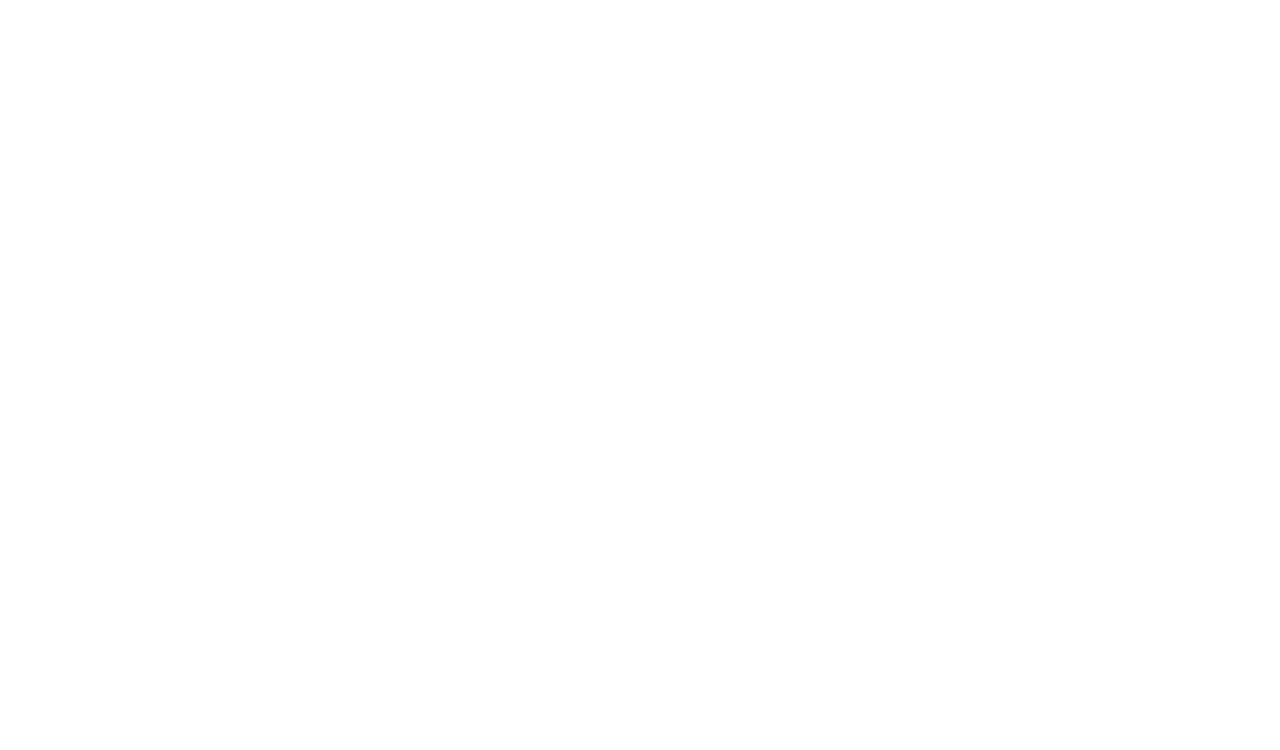
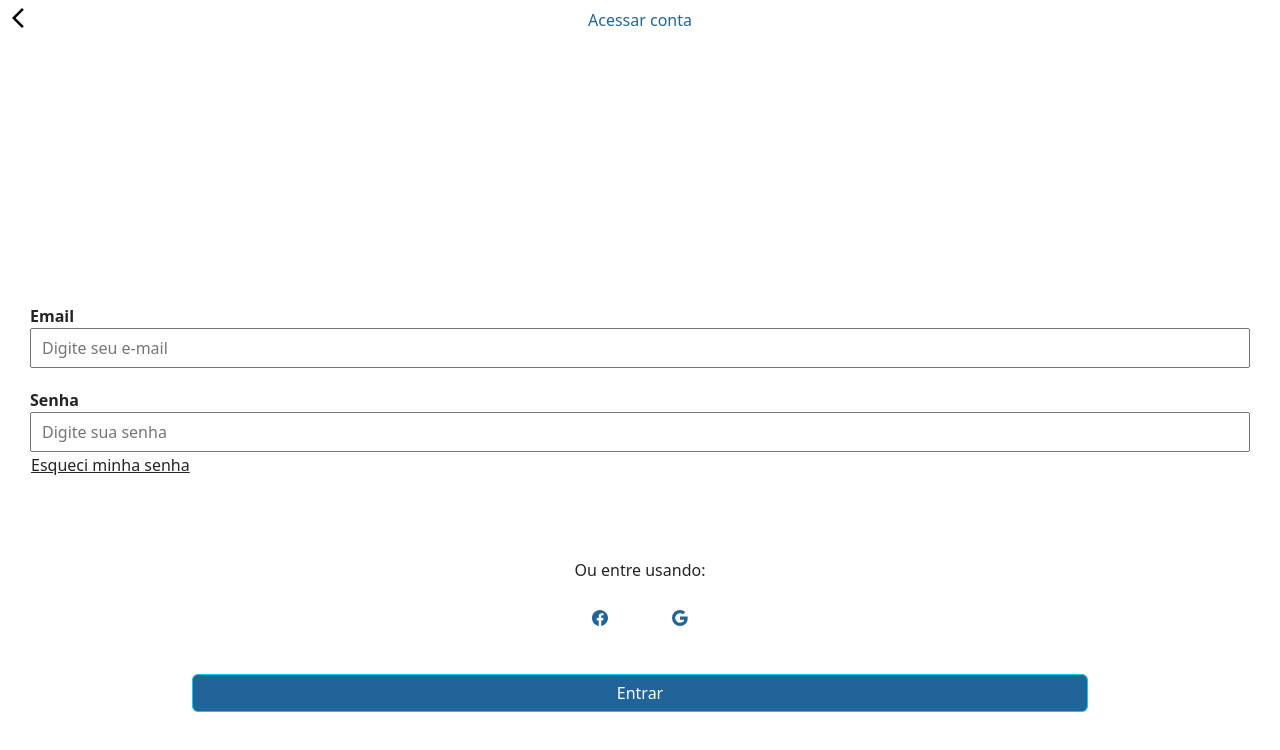
Before and after one commit to Laub3/easy-carros-faculdade, a plain HTML site: page pages/login.html in a window 1280 px wide. Drawn offline with nearby package versions, Linux system fonts and the light colour scheme.

Commit message:
added login page

```diff
--- a/pages/login.html
+++ b/pages/login.html
@@ -3,9 +3,63 @@
 <head>
     <meta charset="UTF-8">
     <meta name="viewport" content="width=device-width, initial-scale=1.0">
-    <title>Document</title>
+    <link href="https://cdn.jsdelivr.net/npm/bootstrap@5.3.2/dist/css/bootstrap.min.css" rel="stylesheet" integrity="sha384-T3c6CoIi6uLrA9TneNEoa7RxnatzjcDSCmG1MXxSR1GAsXEV/Dwwykc2MPK8M2HN" crossorigin="anonymous">
+    <link rel="stylesheet" href="https://fonts.googleapis.com/css2?family=Material+Symbols+Outlined:opsz,wght,FILL,GRAD@24,400,0,0" />
+    <title>Login</title>
+    <script>
+    function redirectToIndex() {
+        document.getElementById("redirectToIndex").onclick = function () {
+        location.href = "/index.html";
+        };
+    }
+    function redirectToHome() {
+        document.getElementById("redirectToHome").onclick = function () {
+        location.href = "/pages/home.html";
+        };
+    }
+    </script>
 </head>
 <body>
-
+    <div>
+        <div style="display: flex; justify-content: space-between; width: 100%; margin-bottom: 20%;">
+            <div style="width: 33%;">
+                <button id="redirectToIndex" onclick="redirectToIndex()" type="button" style="background-color: white; border: 0px;" class="btn btn-secondary d-flex justify-content-center align-content-between">
+                    <span style="color: black" class="material-symbols-outlined">
+                        arrow_back_ios
+                    </span>
+                </button>
+            </div>
+           <div style="width: 33%; justify-content: center; display: flex; align-items: center;">
+                <p style="text-align: center; padding-top: 8px; color: #206499">Acessar conta</p>
+           </div>
+           <div style="width: 33%;"></div>
+        </div>
+        <div style="display: grid; align-items: center; padding-left: 30px; padding-right: 30px;">
+            <p style="margin: 0px; font-weight: bold;">Email</p>
+            <input placeholder="Digite seu e-mail" style="padding-left: 10px; height: 40px; margin-bottom: 20px;"/>
+            <p style="margin: 0px; font-weight: bold">Senha</p>
+            <input placeholder="Digite sua senha" type="password" style="padding-left: 10px; height: 40px;"/>
+            <button type="button" style="text-decoration: underline; padding-top: 10px; margin-left: 15px; text-align: left; margin: 0; padding: 0px;" class="btn">Esqueci minha senha</button>
+        </div>
+        <div style="display: grid; align-items: center; margin-top: 80px;">
+            <p style="text-align: center;">Ou entre usando:</p>
+            <div style="display: flex; align-items: center; justify-content: center;">
+                <button type="button" style="border: 0px; align-items: center; justify-content: center; color: #206499; margin-right: 40px;" class="btn">
+                    <svg xmlns="http://www.w3.org/2000/svg" width="16" height="16" fill="currentColor" class="bi bi-facebook" viewBox="0 0 16 16">
+                        <path d="M16 8.049c0-4.446-3.582-8.05-8-8.05C3.58 0-.002 3.603-.002 8.05c0 4.017 2.926 7.347 6.75 7.951v-5.625h-2.03V8.05H6.75V6.275c0-2.017 1.195-3.131 3.022-3.131.876 0 1.791.157 1.791.157v1.98h-1.009c-.993 0-1.303.621-1.303 1.258v1.51h2.218l-.354 2.326H9.25V16c3.824-.604 6.75-3.934 6.75-7.951z"/>
+                    </svg>
+                </button>
+                <button type="button" style="border: 0px; align-items: center; justify-content: center; color: #206499;" class="btn">
+                    <svg xmlns="http://www.w3.org/2000/svg" width="16" height="16" fill="currentColor" class="bi bi-google" viewBox="0 0 16 16">
+                        <path d="M15.545 6.558a9.42 9.42 0 0 1 .139 1.626c0 2.434-.87 4.492-2.384 5.885h.002C11.978 15.292 10.158 16 8 16A8 8 0 1 1 8 0a7.689 7.689 0 0 1 5.352 2.082l-2.284 2.284A4.347 4.347 0 0 0 8 3.166c-2.087 0-3.86 1.408-4.492 3.304a4.792 4.792 0 0 0 0 3.063h.003c.635 1.893 2.405 3.301 4.492 3.301 1.078 0 2.004-.276 2.722-.764h-.003a3.702 3.702 0 0 0 1.599-2.431H8v-3.08h7.545z"/>
+                    </svg>
+                </button>
+            </div>
+        </div>
+        <div style="display: flex; align-items: center; justify-content: center; margin-top: 40px;">
+            <button id="redirectToHome" onclick="redirectToHome()" type="button" style="background-color: #206499; color: white; width: 70%;" class="btn btn-info">Entrar</button>
+        </div>
+    </div>
+    <script src="https://cdn.jsdelivr.net/npm/bootstrap@5.3.2/dist/js/bootstrap.bundle.min.js" integrity="sha384-C6RzsynM9kWDrMNeT87bh95OGNyZPhcTNXj1NW7RuBCsyN/o0jlpcV8Qyq46cDfL" crossorigin="anonymous"></script>
 </body>
 </html>
```
Also changed, not shown: index.html (+6 -6 lines), pages/home.html (added, +11 -0 lines).
